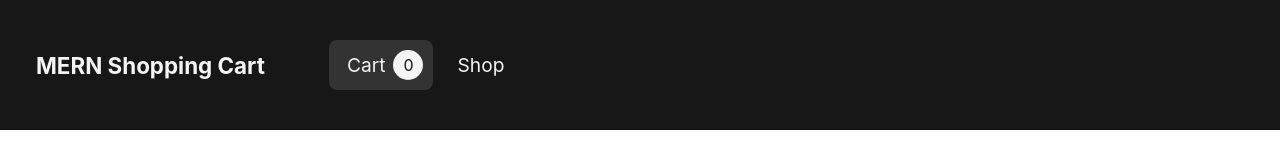
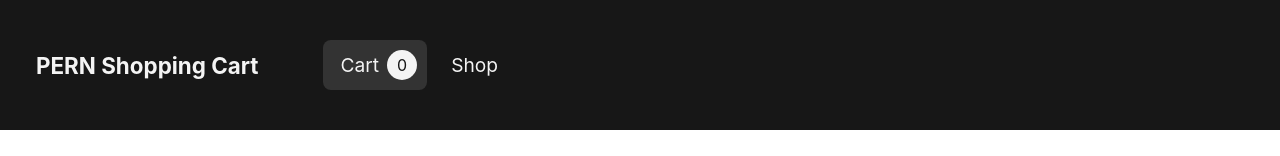
Before and after one commit to CodeLuminary/pern-stack-based-ecommerce, a React (Create React App) app in the folder frontend/: page / in a window 1280 px wide. Shown: the top 156 px of the page. Built offline with nearby package versions, Linux system fonts and the light colour scheme; no server answers.

Commit message:
Frontend updated

```diff
--- a/frontend/src/Api.js
+++ b/frontend/src/Api.js
@@ -5,7 +5,6 @@
         if(!isDomainUsed){
             url = restApi.domain + url;
         }
-        console.log("gogle")
         return fetch(url, {
             method: 'POST',
             mode: 'cors',
--- a/frontend/src/components/Home.js
+++ b/frontend/src/components/Home.js
@@ -1,26 +1,25 @@
 import "../css/home.css";
-//import { useDispatch,useSelector } from "react-redux";
+import { useDispatch,useSelector } from "react-redux";
 import { useEffect } from "react";
 import api from '../Api'
+import { setProducts } from "../redux/reducers/productsReducer";
 
 const Home = () =>{
     //const products = useSelector((state)=>state.products);
-    //const dispatch = useDispatch();
+    const dispatch = useDispatch();
 
     const fetchProducts = async () =>{
         api.getApi('https://fakestoreapi.com/products')
         .then(response=>response.json())
         .then(result=>{
-            alert(result)
+            dispatch(setProducts(result))
         })
     }
 
     useEffect(()=>{
-        console.log("Entered")
         fetchProducts();
     },[]);
 
-    console.log("good")
 
     return(
         <div className="product-div">
--- a/frontend/src/components/Navbar.js
+++ b/frontend/src/components/Navbar.js
@@ -13,7 +13,7 @@ const Navbar = ({click}) =>{
                 <div></div>
             </div>
       <div className="navbar__logo">
-        <h2>MERN Shopping Cart</h2>
+        <h2>PERN Shopping Cart</h2>
       </div>
 
       <ul className="navbar__links">
```
